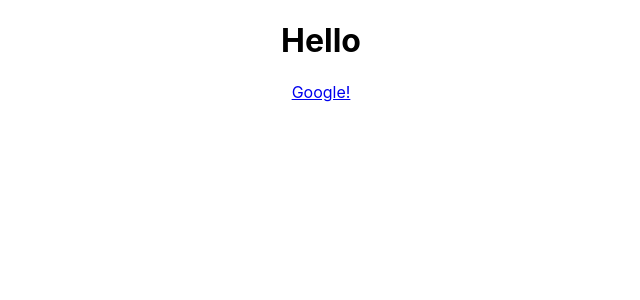
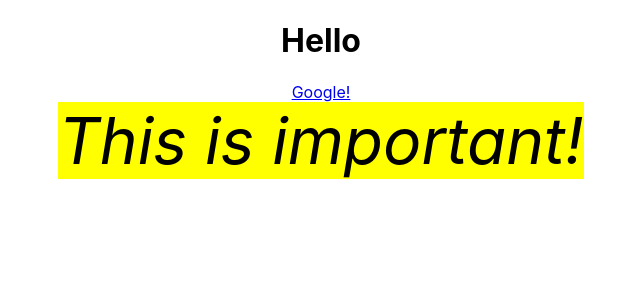
Before and after one commit to gguilhermelopes/polymorphic-reusable-components, a React (Create React App) app: page / in a window 1280 px wide. Shown: the top 300 px of the page, without its empty margins (319-959 px from the left). Built offline with nearby package versions, Linux system fonts and the light colour scheme.

Commit message:
feat: using the component with a custom component in "as"

```diff
--- a/src/App.tsx
+++ b/src/App.tsx
@@ -1,6 +1,14 @@
 import React from "react";
 import "./App.css";
 import Text from "./Components/Text";
+
+const Emphasis = ({ children }: { children: React.ReactNode }) => {
+  return (
+    <em style={{ background: "yellow", color: "black", fontSize: "4rem" }}>
+      {children}
+    </em>
+  );
+};
 
 function App() {
   return (
@@ -8,7 +16,9 @@
       <Text as="h1">Hello</Text>
       <Text as="a" href="https://www.google.com">
         Google!
-      </Text>
+      </Text>{" "}
+      <br />
+      <Text as={Emphasis}>This is important!</Text>
     </div>
   );
 }
```
